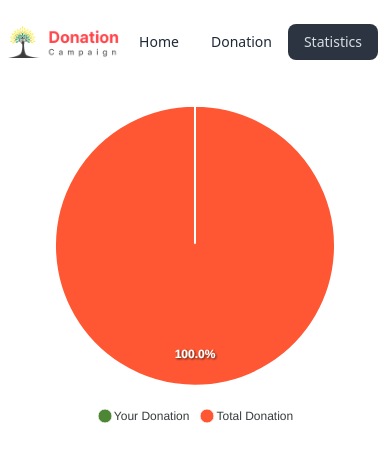
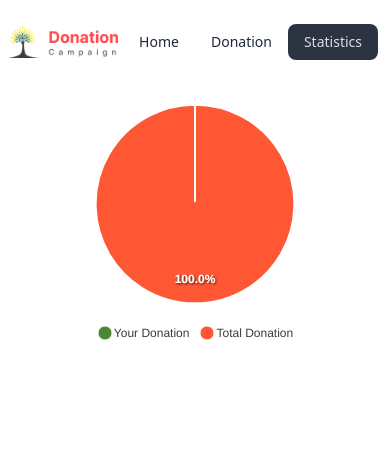
Before and after one commit to jps27CSE/A-8-Donation_Campaign, a React (Vite) app: page /statistics in a window 390 px wide. Shown: the top 462 px of the page. Built offline with nearby package versions, Linux system fonts and the light colour scheme.

Commit message:
chart responsive fix

```diff
--- a/src/components/Statistics/Statistics.jsx
+++ b/src/components/Statistics/Statistics.jsx
@@ -59,12 +59,13 @@ const Statistics = () => {
   return (
     <div>
       <div className=" flex justify-center mx-auto mt-5 ">
-        <ApexChart
-          options={options}
-          series={pieChartData.map((item) => item.data)}
-          type="pie"
-          width={400}
-        />
+        <div className="w-[300px] md:w-[400px]  lg:w-[600px]">
+          <ApexChart
+            options={options}
+            series={pieChartData.map((item) => item.data)}
+            type="pie"
+          />
+        </div>
       </div>
     </div>
   );
```
